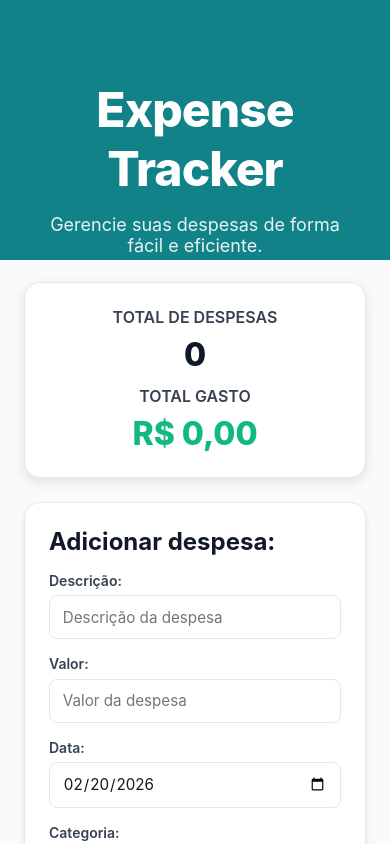
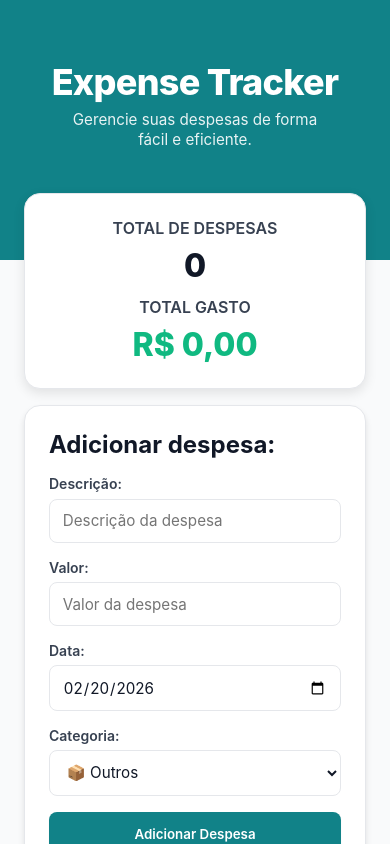
Before and after one commit to felipedev90/expense-tracker, a React (Vite) app: page / in a window 390 px wide. Shown: the top 844 px of the page. Built offline with nearby package versions, Linux system fonts and the light colour scheme.

Commit message:
fix: adjust mobile header spacing to prevent subtitle overlap

```diff
--- a/src/App.module.css
+++ b/src/App.module.css
@@ -22,3 +22,10 @@
   gap: var(--space-md);
   margin-top: -42px;
 }
+
+@media (max-width: 768px) {
+  .mainContent {
+    margin-top: -28px;
+    gap: 1rem;
+  }
+}
--- a/src/components/header/Header.module.css
+++ b/src/components/header/Header.module.css
@@ -24,7 +24,20 @@
 }
 
 @media (max-width: 768px) {
+  .headerContainer {
+    min-height: 180px;
+    padding: 2rem 1rem 4.5rem;
+  }
+
   .title h1 {
-    font-size: var(--font-size-3xl);
+    font-size: 2.25rem;
+    line-height: 1.05;
+  }
+
+  .subtitle p {
+    font-size: 0.95rem;
+    line-height: 1.3;
+    max-width: 260px;
+    margin: 0 auto;
   }
 }
```
